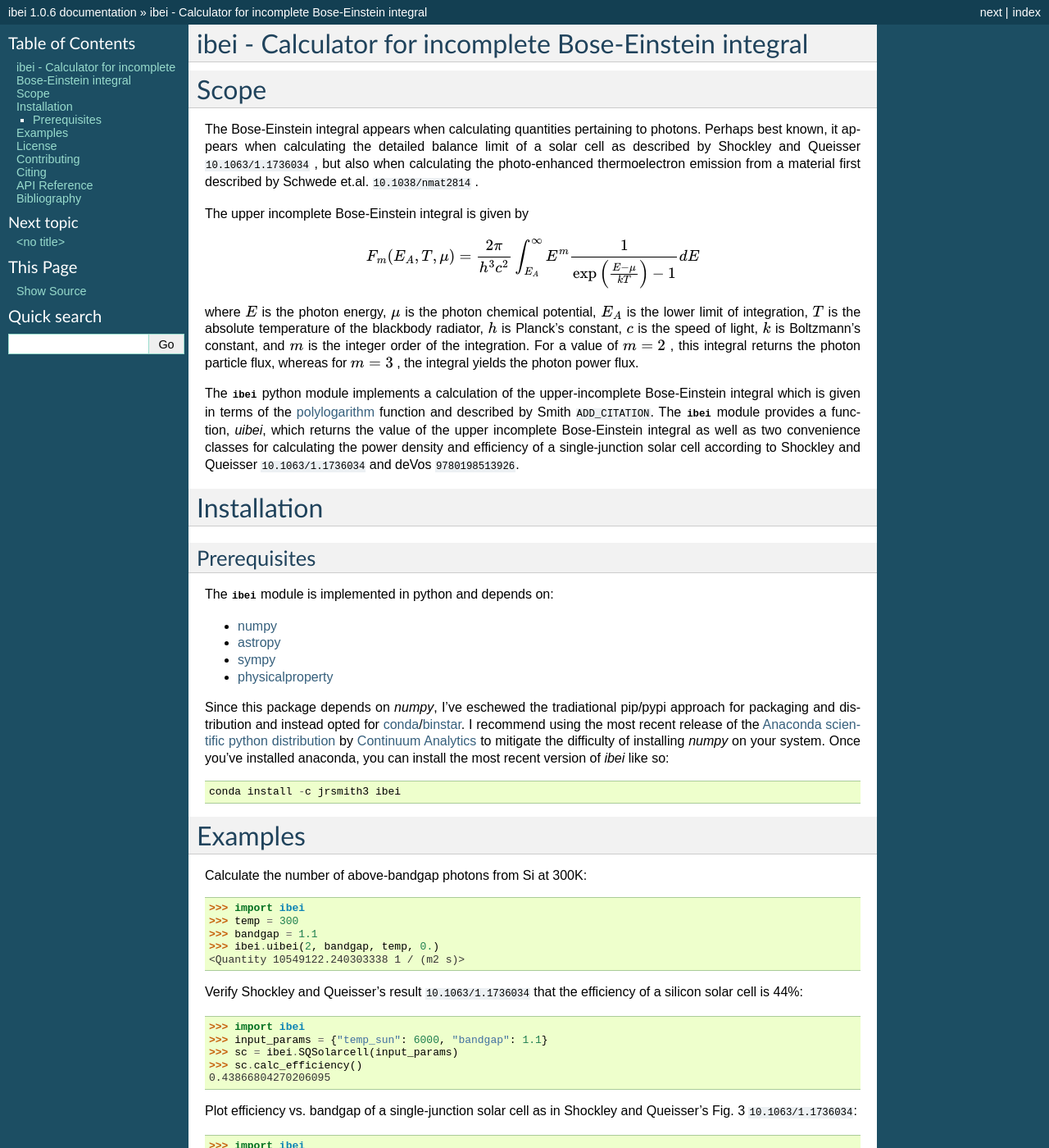
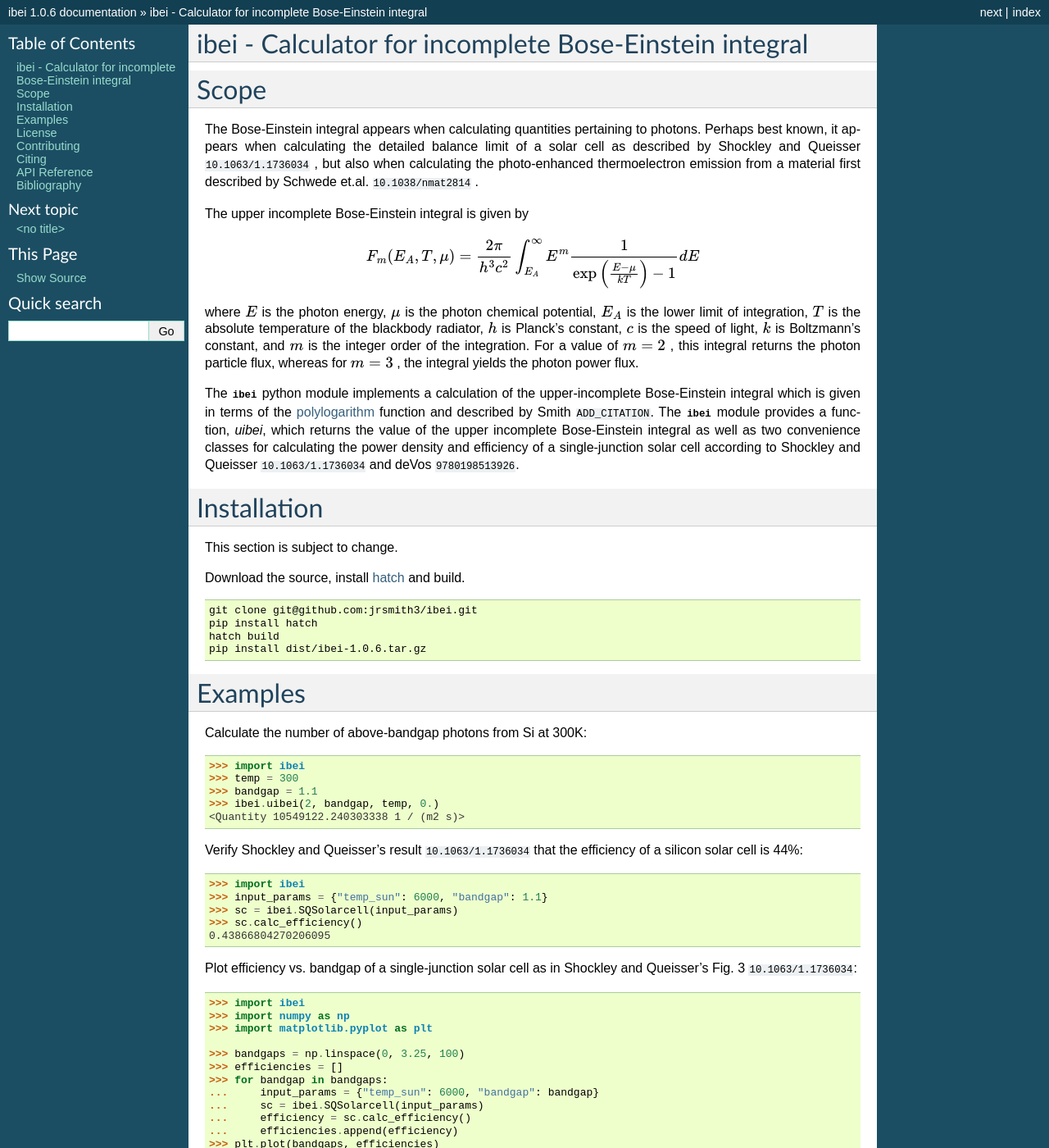
Before and after one commit to jrsmith3/ibei, a Sphinx documentation site: the page built from doc/index.rst, in a window 1280 px wide and 1400 px high. Shown: the whole window at 82% size. Built offline with Sphinx 7.4.7, drawn with Linux system fonts in a browser that asks for light colours; cross-references to code outside the pages are shown as plain code.

Commit message:
Update installation instructions

```diff
--- a/doc/index.rst
+++ b/doc/index.rst
@@ -27,19 +27,17 @@ The :mod:`ibei` python module implements a calculation of the upper-incomplete B
 
 Installation
 ============
+This section is subject to change.
 
-Prerequisites
--------------
-The :mod:`ibei` module is implemented in python and depends on:
+Download the source, install `hatch <https://hatch.pypa.io/latest>`_
+and build.
 
-* `numpy <http://www.numpy.org>`_
-* `astropy <http://www.astropy.org>`_
-* `sympy <http://sympy.org/en/index.html>`_
-* `physicalproperty <https://physicalproperty.rtfd.org>`_
+.. code-block:: bash
 
-Since this package depends on `numpy`, I've eschewed the tradiational pip/pypi approach for packaging and distribution and instead opted for `conda <http://conda.pydata.org/docs/index.html>`_/`binstar <https://binstar.org>`_. I recommend using the most recent release of the `Anaconda scientific python distribution <https://store.continuum.io/cshop/anaconda/>`_ by `Continuum Analytics <https://www.continuum.io>`_ to mitigate the difficulty of installing `numpy` on your system. Once you've installed anaconda, you can install the most recent version of `ibei` like so::
-
-    conda install -c jrsmith3 ibei
+    git clone git@github.com:jrsmith3/ibei.git
+    pip install hatch
+    hatch build
+    pip install dist/ibei-1.0.6.tar.gz
 
 
 Examples
```
